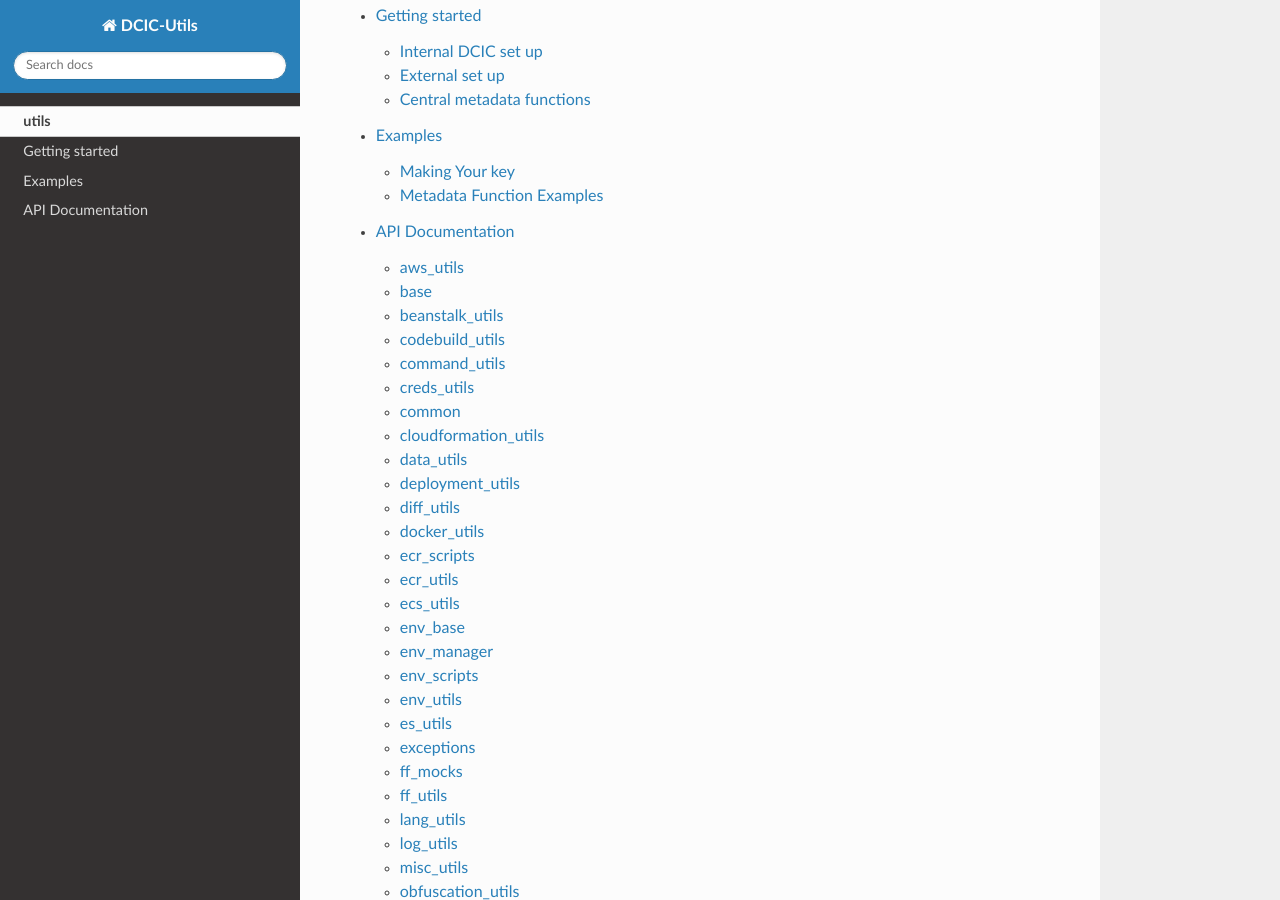
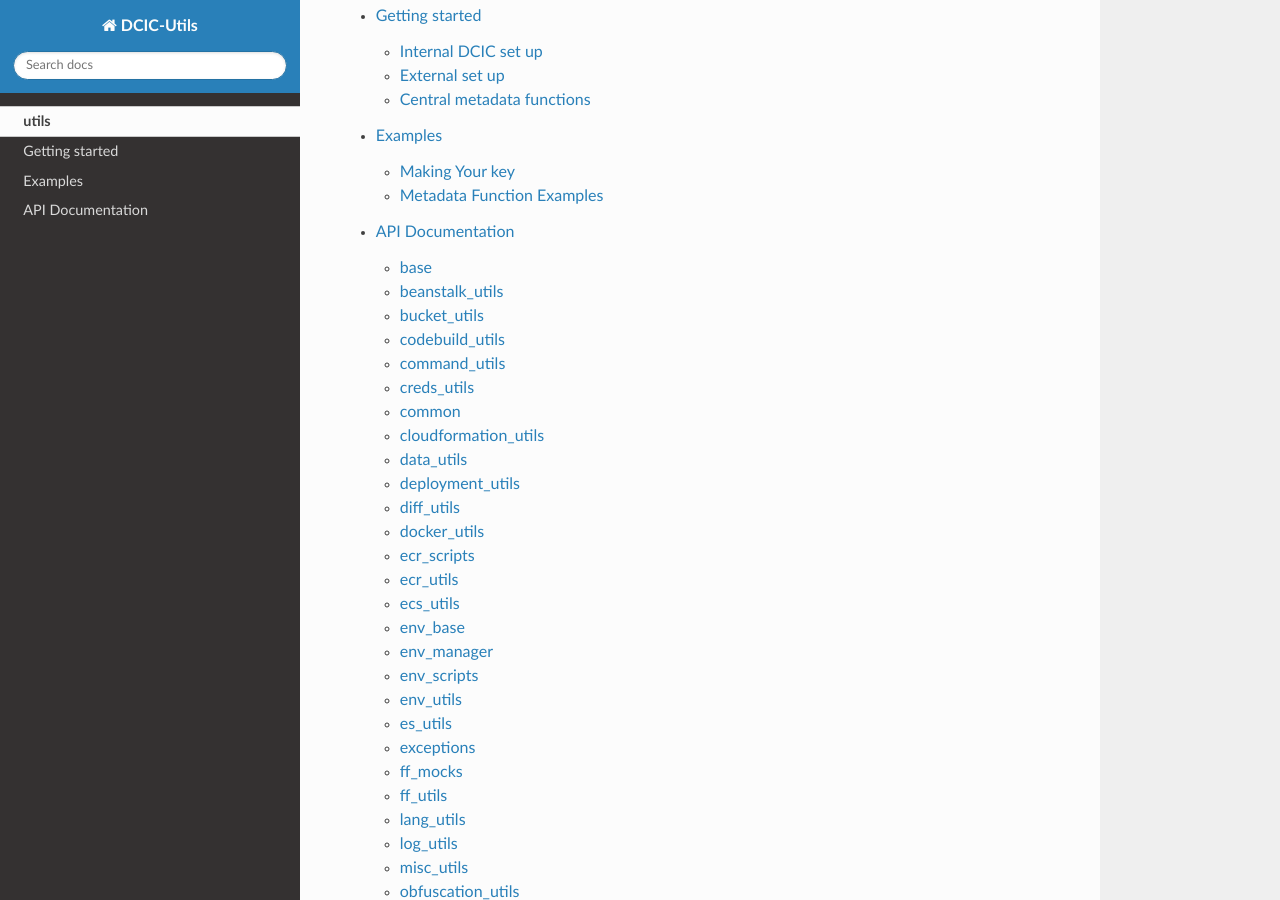
Before and after one commit to 4dn-dcic/utils, a Sphinx documentation site: the page built from docs/source/index.rst, in a window 1280 px wide and 900 px high, scrolled down 441 px. Built offline with Sphinx 7.4.7 and the Read the Docs theme 2.0.0, drawn with Linux system fonts in a browser that asks for light colours.

Commit message:
updated autodoc

```diff
--- a/docs/source/dcicutils.rst
+++ b/docs/source/dcicutils.rst
@@ -8,12 +8,6 @@
 internals for the implementation of ``dcicutils`` and should not be relied upon by other libraries outside of
 that scope.
 
-
-aws_utils
-^^^^^^^^^
-
-.. automodule:: dcicutils.aws_utils
-   :members:
 
 base
 ^^^^
@@ -28,6 +22,11 @@
 .. automodule:: dcicutils.beanstalk_utils
    :members:
 
+bucket_utils
+^^^^^^^^^
+
+.. automodule:: dcicutils.bucket_utils
+   :members:
 
 codebuild_utils
 ^^^^^^^^^^^^^^^
```
